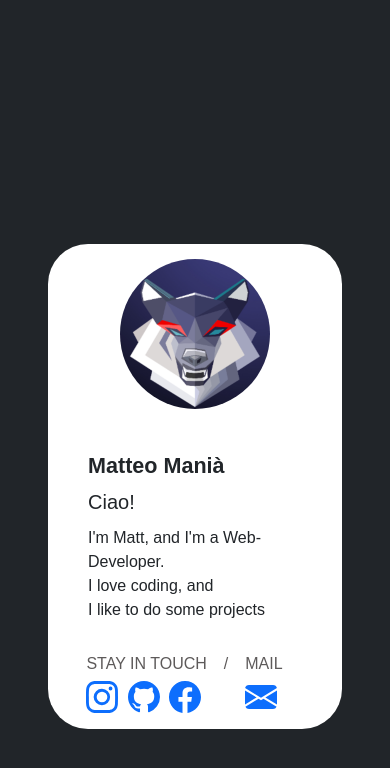
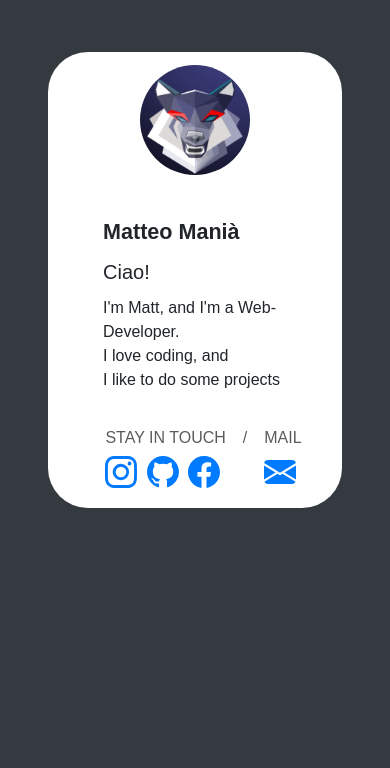
Before and after one commit to Matteo0099/CardPortfolio, a plain HTML site: page index.html in a window 390 px wide. Drawn offline with nearby package versions, Linux system fonts and the light colour scheme; a web font is replaced by a local one.

Commit message:
Modifiche alla versione mobile

```diff
--- a/assets/assets.css
+++ b/assets/assets.css
@@ -35,14 +35,6 @@ main {
     background-color: #000;
 }*/
 
-#image {
-    align-items: center;
-    align-self: center;
-    width: 150px;
-    height: 150px;
-    margin: auto;
-}
-
 #bodyS {
     margin: 1rem;
 }
@@ -51,16 +43,28 @@ main {
     text-transform: uppercase;
 }
 
-@media screen and(max-height: 888px) {
-    main {
-        padding-top: 7rem;
-    }
+.card-img-top {
+    width: 150px;
+    height: 150px;
+    object-fit: cover;
 }
 
-@media screen and (max-height: 1100px) {
-    main {
-        padding-top: 12rem;
-    }
-}
+#playerCardImage {
+    align-items: center;
+    align-self: center;
+    width: 150px;
+    height: 150px;
+    margin: auto;
+    object-fit: cover;
+  }
+
+
+ @media all and (max-width:768px){
+  #playerCardImage {
+    width: 110px;
+    height: 110px;
+    object-fit: cover;
+  }
+ }
 
 /**fine resize, sarie ora*/
--- a/index.html
+++ b/index.html
@@ -6,13 +6,16 @@
         <!-- JavaScript Bundle with Popper -->
         <script src="https://cdn.jsdelivr.net/npm/bootstrap@5.2.0-beta1/dist/js/bootstrap.bundle.min.js" integrity="sha384-pprn3073KE6tl6bjs2QrFaJGz5/SUsLqktiwsUTF55Jfv3qYSDhgCecCxMW52nD2" crossorigin="anonymous"></script>
         <link rel="stylesheet" href="./assets/assets.css">
+        <link rel="stylesheet" href="https://stackpath.bootstrapcdn.com/bootstrap/4.4.1/css/bootstrap.min.css" integrity="sha384-Vkoo8x4CGsO3+Hhxv8T/Q5PaXtkKtu6ug5TOeNV6gBiFeWPGFN9MuhOf23Q9Ifjh" crossorigin="anonymous">
+        <link rel="stylesheet" href="https://maxcdn.bootstrapcdn.com/font-awesome/4.1.0/css/font-awesome.min.css">
+        <script src="https://kit.fontawesome.com/175e0bfa97.js" crossorigin="anonymous"></script>
     </head>
 
     <body class="bg-dark mb-1 p-5 mt-1">
         <main class="align-middle align-self-center fixed" id="Table"> <!--no border bottom: 60vh-->
-            <div class="card justify-content-center mx-auto absolute"id="table">
+            <div class="container bg-white" id="table">
                 <div class="sm:max-w-l mx-auto fixed">
-                    <center><img src="./img/Logo.png" class="card-img-top relative rounded-circle align-self-center text-align-center" id="image" title="Zippo107" alt="..." style="margin-top: 4%"></center>
+                    <center><img src="./img/Logo.png" class="card-img-top relative rounded-circle align-self-center text-align-center" id="playerCardImage" title="Zippo107" alt="..." style="margin-top: 4%"></center>
                 <div class="card-body p-4" id="bodyS">
                     <h5 class="card-title fs-4 mt-1 fw-bolder" title="si, proprio io">Matteo Manià</h5>
                     <span class="fw-normal fs-5" title="Ciao! come va bro?">Ciao<!--emoji-->! </span><br>
@@ -62,5 +65,9 @@
                 </div>
             </div>
         </main>
+
+        <script src="https://code.jquery.com/jquery-3.4.1.slim.min.js" integrity="sha384-J6qa4849blE2+poT4WnyKhv5vZF5SrPo0iEjwBvKU7imGFAV0wwj1yYfoRSJoZ+n" crossorigin="anonymous"></script>
+        <script src="https://cdn.jsdelivr.net/npm/popper.js@1.16.0/dist/umd/popper.min.js" integrity="sha384-Q6E9RHvbIyZFJoft+2mJbHaEWldlvI9IOYy5n3zV9zzTtmI3UksdQRVvoxMfooAo" crossorigin="anonymous"></script>
+        <script src="https://stackpath.bootstrapcdn.com/bootstrap/4.4.1/js/bootstrap.min.js" integrity="sha384-wfSDF2E50Y2D1uUdj0O3uMBJnjuUD4Ih7YwaYd1iqfktj0Uod8GCExl3Og8ifwB6" crossorigin="anonymous"></script>
     </body>
 </html>
```
